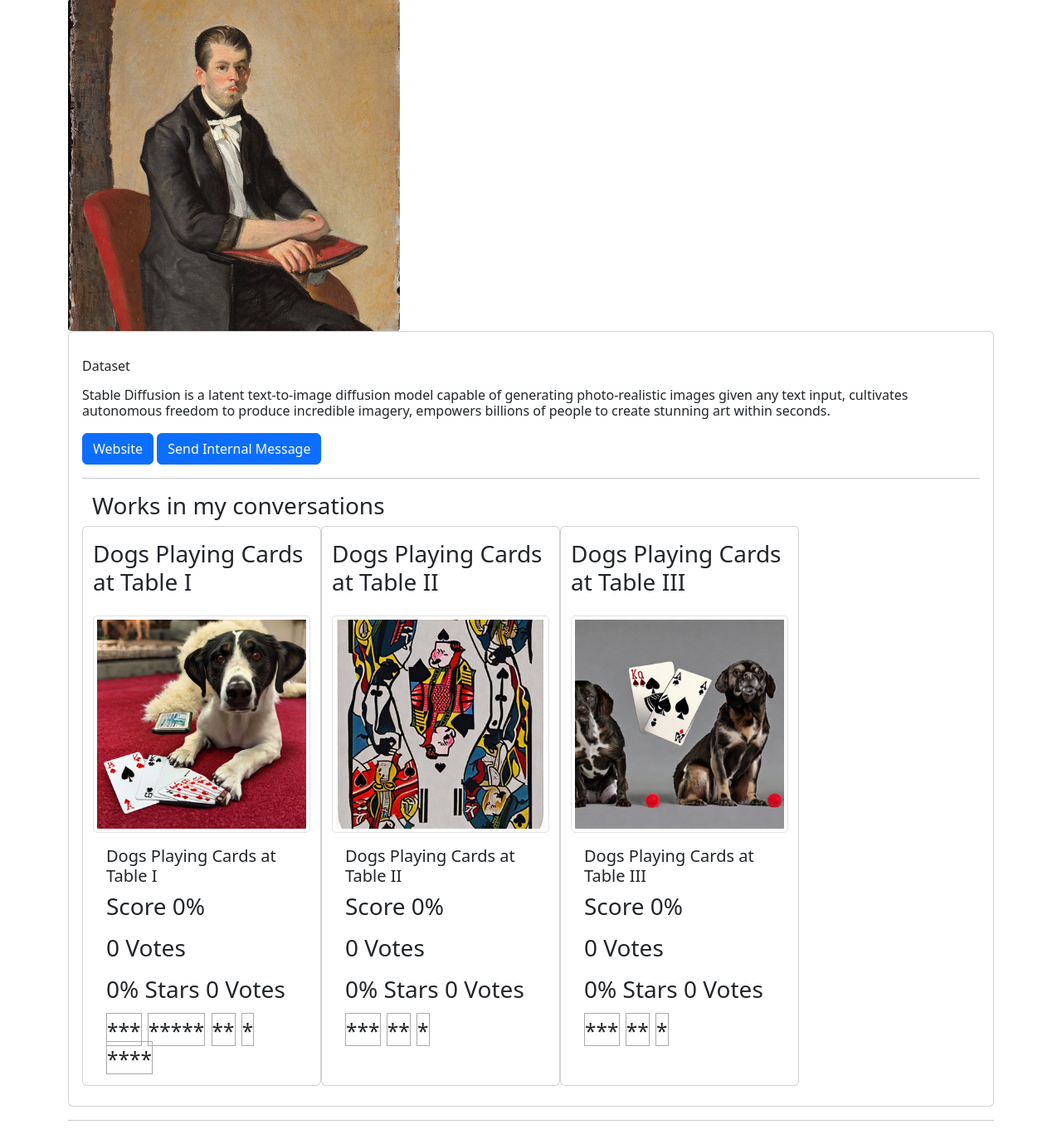
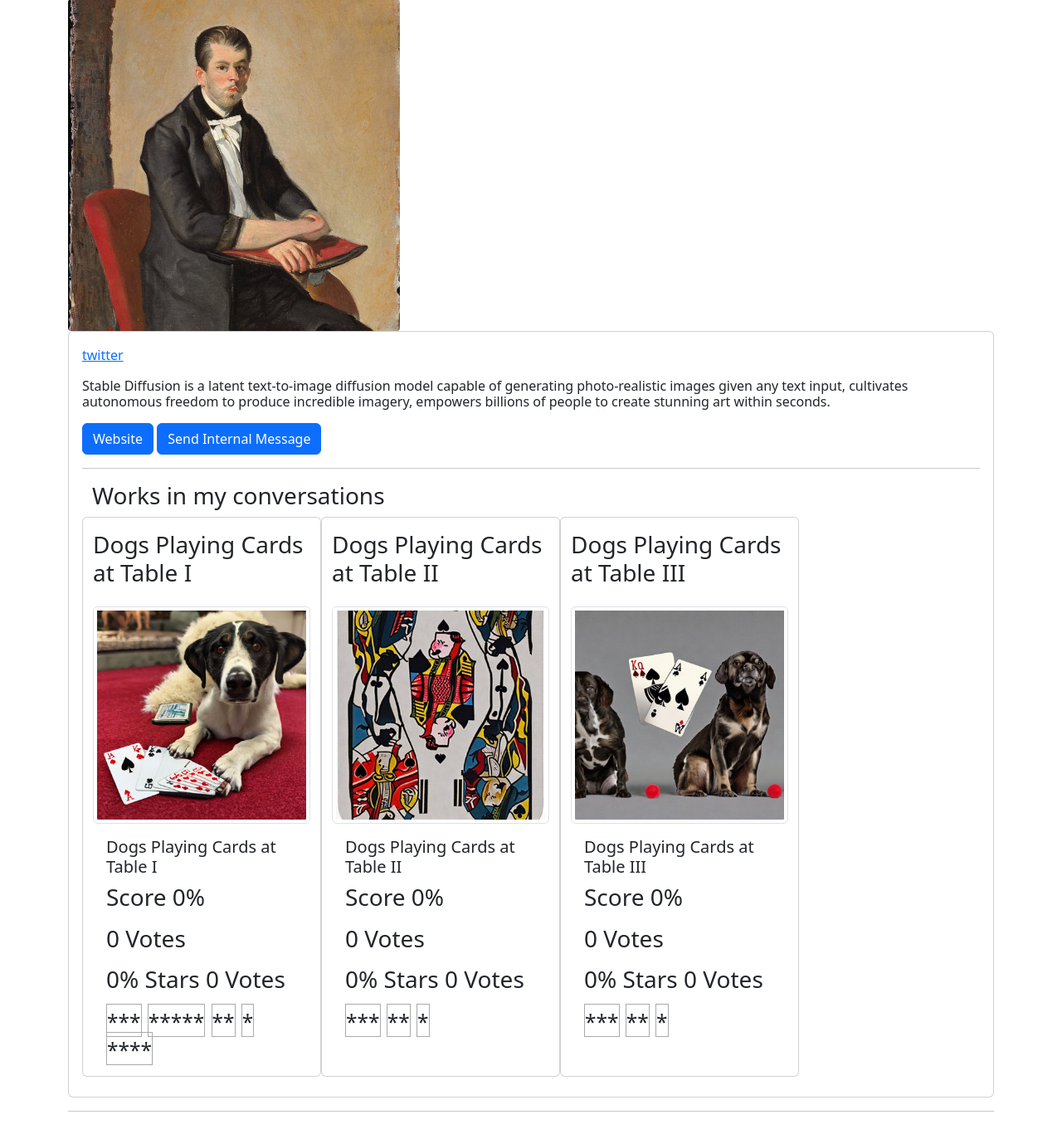
Before and after one commit to j-kincaid/crit-night-official, a Django app: page /panelists/profile/4d67319d-5b20-4e9c-8d3b-825d1b47fc0b/ in a window 1280 px wide. Shown: the part 178-1545 px from the top of the page at 83% size. After the commit the page ends 1518 px from the top, so only its background shows below. Run offline with Django 4.2, Linux system fonts and the light colour scheme; data comes from the database, SQL or seed files in the repository; both versions use the stored data as it was after the commit.

Commit message:
display social media links on user-profile

```diff
--- a/artworks/forms.py
+++ b/artworks/forms.py
@@ -14,7 +14,7 @@ class ArtworkForm(ModelForm):
             "topic",
             "demo_link",
             "source_link",
-            "tags",
+            # "tags",
         ]
         widgets = {
             "tags": forms.CheckboxSelectMultiple(),
--- a/panelists/templates/panelists/user-profile.html
+++ b/panelists/templates/panelists/user-profile.html
@@ -10,19 +10,38 @@
     <img src="{{ profile.profile_image.url }}" style="max-width: 400px; border-radius: 1%;" class="card-img-top" alt="profile image" />
       <div class="card">
         <div class="card-body">
+
+          {% if profile.social_insta %}
             <p class="card-text">
-              <h6 class="card-text">{{profile.media}}</h6>
+              <a class="card-text" href="{{profile.social_insta}}" target="_blank">instagram</a>
             </p>
-                <p class="card-text">
-                    <h6 class="card-text">{{profile.brief_bio}}</h6>
-                </p>
-                  {% for criteria in criterias %}
+          {% endif %}
+
+          {% if profile.social_twitter %}
+            <p class="card-text">
+              <a class="card-text" href="{{profile.social_twitter}}" target="_blank">twitter</a>
+            </p>
+          {% endif %}
+
+
+          {% if profile.social_other %}
+          <p class="card-text">
+            <a class="card-text" href="{{profile.social_other}}" target="_blank"></a>
+          </p>
+          {% endif %}
+
+          {% if profile.brief_bio %}
+            <p class="card-text">
+                <h6 class="card-text">{{profile.brief_bio}}</h6>
+            </p>
+          {% endif %}
+                  {% comment %} {% for criteria in criterias %}
                   <p class="card-text">
                     <h6 class="card-text">{{criteria}}</h6>
                   </p>
-                  {% endfor %}
+                  {% endfor %} {% endcomment %}
 
-                    <a href="{{profile.website}}" target="_blank" button type="button" class="btn btn-primary">Website</a>
+              <a href="{{profile.website}}" target="_blank" button type="button" class="btn btn-primary">Website</a>
 
               <a href="#" button type="button" class="btn btn-primary">Send Internal Message</button></a>
               <hr>
```
Also changed, not shown: db.sqlite3.
